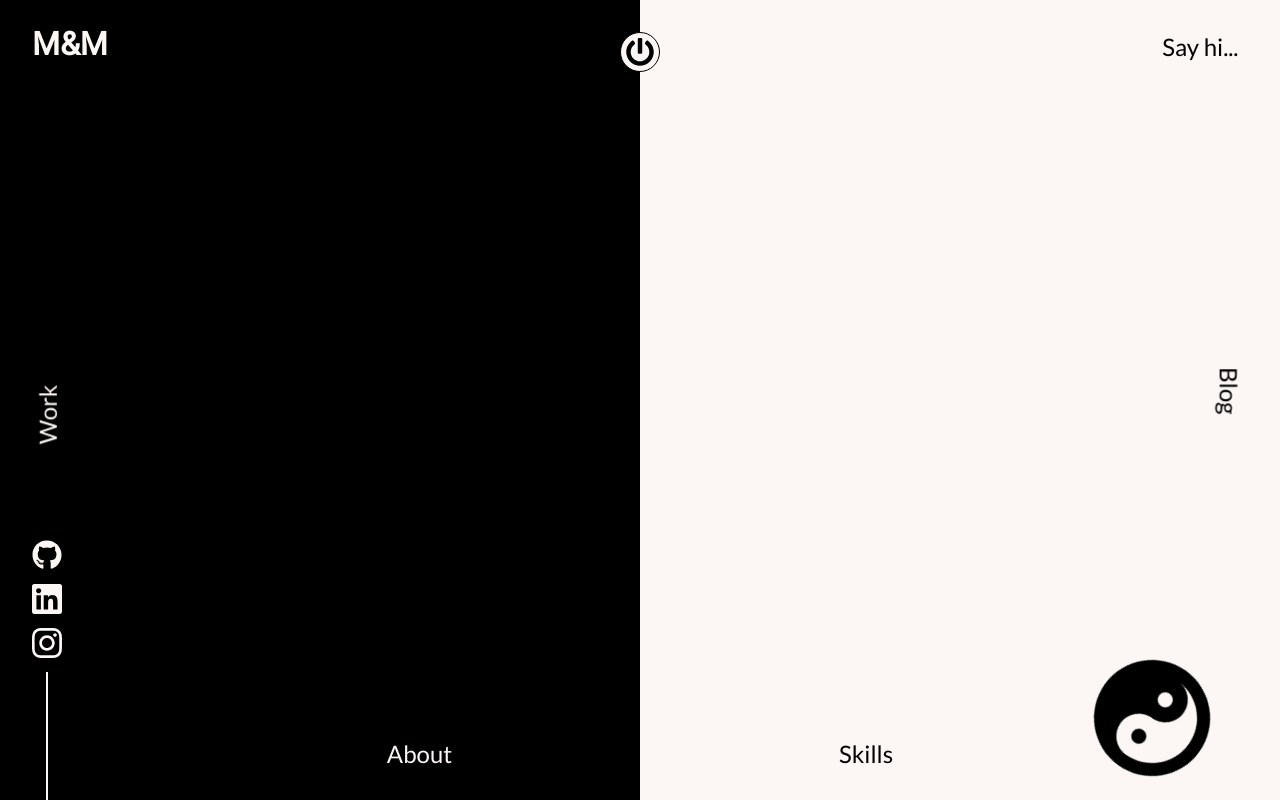
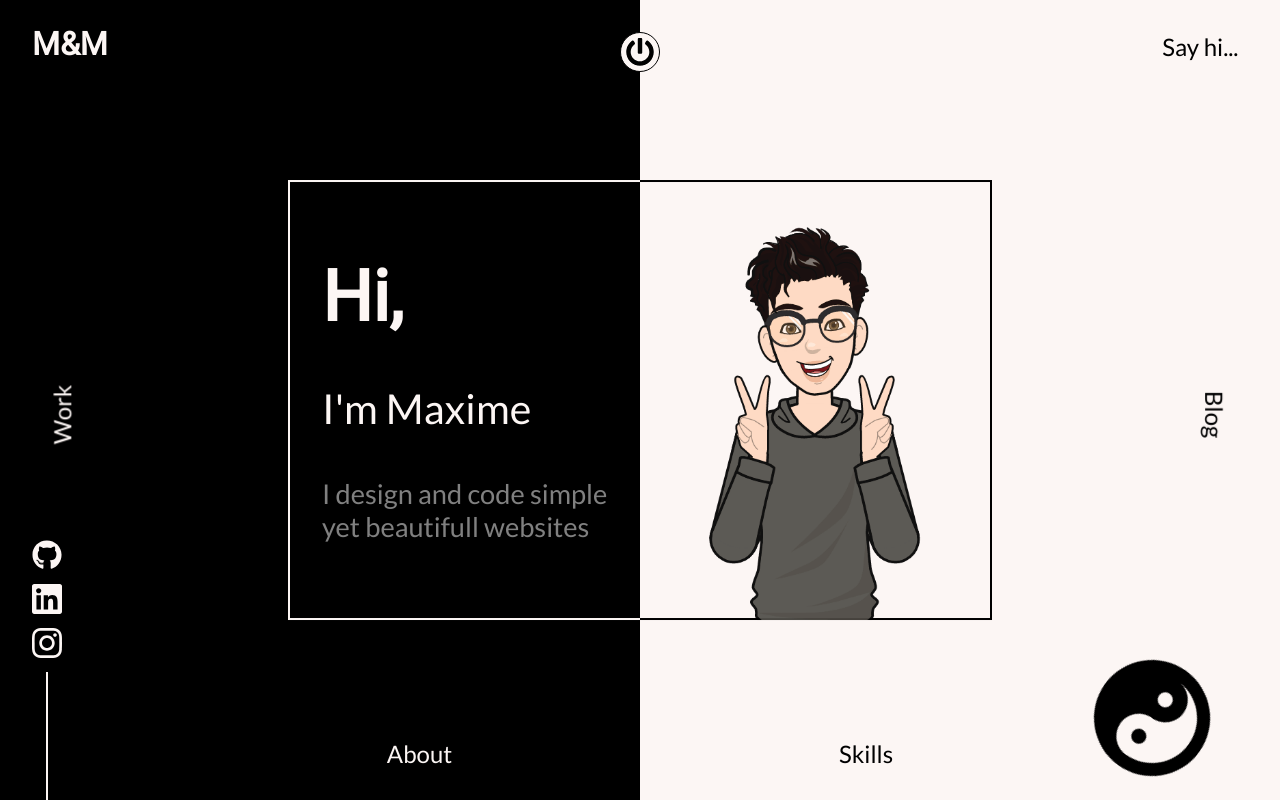
Before and after one commit to MaximeMonnier/2nd-portfolio, a React (Create React App) app: page / in a window 1280 px wide. Both pictures are taken after a click on the icon 640 px from the left and 380 px from the top of the page. Built offline with nearby package versions, Linux system fonts and the light colour scheme.

Commit message:
mainpage ok

```diff
--- /dev/null
+++ b/src/components/Intro.js
@@ -0,0 +1,32 @@
+import React from "react";
+import { motion } from "framer-motion";
+import Me from "../assets/Images/profile-img.png";
+
+const Intro = () => {
+  return (
+    <motion.div
+      className="container-intro"
+      initial={{ height: 0 }}
+      animate={{ height: "55vh" }}
+      transition={{ type: "spring", duration: 2, delay: 1 }}
+    >
+      <div className="container-presentation">
+        <div className="content">
+          <h1>Hi,</h1>
+          <h3>I'm Maxime</h3>
+          <h6>I design and code simple yet beautifull websites</h6>
+        </div>
+      </div>
+      <motion.div
+        className="container-presentation"
+        initial={{ opacity: 0 }}
+        animate={{ opacity: 1 }}
+        transition={{ duration: 1, delay: 2 }}
+      >
+        <img className="pic" src={Me} alt="profil img" />
+      </motion.div>
+    </motion.div>
+  );
+};
+
+export default Intro;
--- a/src/pages/Main.js
+++ b/src/pages/Main.js
@@ -1,8 +1,10 @@
 import React, { useState } from "react";
+import { motion } from "framer-motion";
 import PowerButton from "../components/PowerButton";
 import LogoComponent from "../components/LogoComponent";
 import SocialCons from "../components/SocialCons";
 import { NavLink } from "react-router-dom";
+import Intro from "../components/Intro";
 
 const Main = () => {
   const [ClickYing, setClickYing] = useState(false);
@@ -49,23 +51,59 @@
         </div>
 
         <NavLink to="/contact">
-          <h2 className="contact">Say hi...</h2>
+          <motion.h2
+            className="contact"
+            whileHover={{ scale: 1.1 }}
+            whileTap={{ scale: 0.9 }}
+          >
+            Say hi...
+          </motion.h2>
         </NavLink>
         <NavLink to="/blog">
-          <h2 className="blog">Blog</h2>
+          <motion.h2
+            className="blog"
+            initial={{ rotate: "90deg" }}
+            animate={{ rotate: "90deg" }}
+            whileHover={{ scale: 1.1 }}
+            whileTap={{ scale: 0.9 }}
+            ro
+          >
+            Blog
+          </motion.h2>
         </NavLink>
         <NavLink to="/work">
-          <h2 className={ClickYing ? "workActive" : "work"}>Work</h2>
+          <motion.h2
+            className={ClickYing ? "workActive" : "work"}
+            initial={{ rotate: "-90deg" }}
+            animate={{ rotate: "-90deg" }}
+            whileHover={{ scale: 1.1 }}
+            whileTap={{ scale: 0.9 }}
+          >
+            Work
+          </motion.h2>
         </NavLink>
         <div className="bottom-bar">
           <NavLink to="/about">
-            <h2 className={ClickYing ? "aboutActive" : "about"}>About</h2>
+            <motion.h2
+              className={ClickYing ? "aboutActive" : "about"}
+              whileHover={{ scale: 1.1 }}
+              whileTap={{ scale: 0.9 }}
+            >
+              About
+            </motion.h2>
           </NavLink>
           <NavLink to="/skills">
-            <h2 className="skills">Skills</h2>
+            <motion.h2
+              className="skills"
+              whileHover={{ scale: 1.1 }}
+              whileTap={{ scale: 0.9 }}
+            >
+              Skills
+            </motion.h2>
           </NavLink>
         </div>
       </div>
+      {ClickYing ? <Intro /> : null}
     </div>
   );
 };
--- /dev/null
+++ b/src/style/components/_intro.scss
@@ -0,0 +1,51 @@
+.container-intro{
+    position: absolute;
+    left: 50%;
+    top: 50%;
+    transform: translate(-50%, -50%);
+
+    width: 55vw;
+    height: 55vh;
+    display: flex;
+    // below gradient is to create 2 color border
+    background: linear-gradient(to right,$color-1 50%, $color-2 50%) bottom, linear-gradient(to right,$color-1 50%, $color-2 50%) top;
+
+    background-repeat: no-repeat;
+    background-size: 100% 2px;
+    border-left: 2px solid $color-1;
+    border-right: 2px solid $color-2;
+
+    z-index: 1;
+
+    .container-presentation{
+        width: 50%;
+        position: relative;
+        display: flex;
+
+        .content {
+            font-size: calc(1rem + 1.5vw);
+            color: $color-1;
+            padding: 2rem;
+            cursor: pointer;
+
+            display: flex;
+            flex-direction: column;
+            justify-content: space-evenly;
+
+            h6{
+                color: grey;
+                font-size: calc(0.5rem + 1.5vw);
+                font-weight: 300;
+            }
+        }
+
+        .pic {
+            position: absolute;
+            bottom: 0;
+            left: 50%;
+            transform: translate(-50%, 0%);
+            width: 100%;
+            height: auto;
+        }
+    }
+}
--- a/src/style/index.scss
+++ b/src/style/index.scss
@@ -12,3 +12,4 @@
 @import "./components/powerbtn";
 @import "./components/logocomponent";
 @import "./components/socialcons";
+@import "./components/intro";
```
